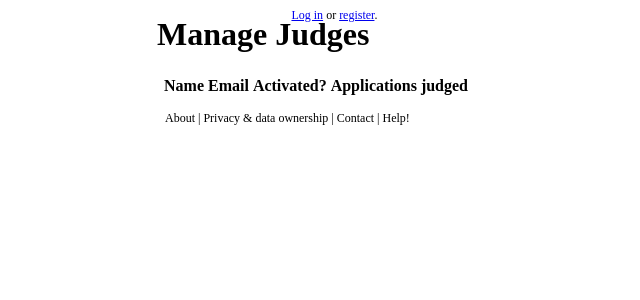
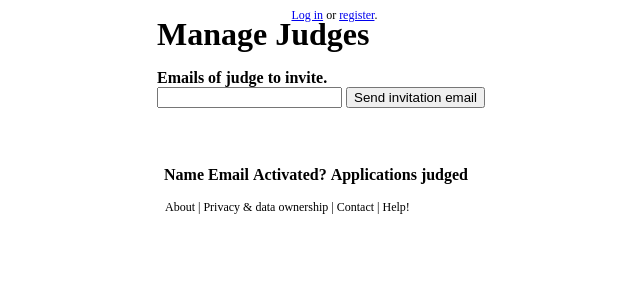
Before and after one commit to robfitz/bizmodelcomp, a Django app: template templates/dashboard/list_judges.html in a window 1280 px wide. Shown: the top 300 px of the page, without its empty margins (111-751 px from the left). Run offline with Django 3.2, Linux system fonts and the light colour scheme; the template is opened without the code that fills it, so the values that code supplies are empty.

Commit message:
invite judges 1 at a time

```diff
--- a/templates/competition/dashboard_competition.html
+++ b/templates/competition/dashboard_competition.html
@@ -56,11 +56,7 @@
 				</p>
 
 				<p>
-					<a href="/dashboard/{{competition.id}}/phase/{{competition.current_phase.pk}}/invite_judges/">Invite judges</a>
-				</p>
-
-				<p>
-					<a href="/dashboard/{{competition.id}}/phase/{{competition.current_phase.pk}}/judges/">View all judges:</a>
+					<a href="/dashboard/{{competition.id}}/phase/{{competition.current_phase.pk}}/judges/">View & invite judges:</a>
 				<strong>{{competition.current_phase.judges.count}}</strong> confirmed, <strong>{{competition.judge_invitations.count}}</strong> invited & unconfirmed
 				</p>
 
--- /dev/null
+++ b/templates/dashboard/add_judge.html
@@ -0,0 +1,10 @@
+
+	<form action="." method="POST" style="margin-bottom:50px;">
+
+		<strong>Emails of judge to invite.</strong>
+		<br/>
+		<input type="text" name="invite_list"/>
+
+		<input type="submit" value="Send invitation email" />
+
+	</form>
--- a/templates/dashboard/list_judges.html
+++ b/templates/dashboard/list_judges.html
@@ -11,6 +11,8 @@ Manage Judges
 {% endblock %}
 
 {% block content %}
+
+	{% include 'dashboard/add_judge.html' %}
 
 	<table>
 		<tr style="height:30px;font-weight:bold">
```
Also changed, not shown: bizmodelcomp/dashboard/views.py (+23 -0 lines), bizmodelcomp/judge/admin.py (added, +49 -0 lines).
